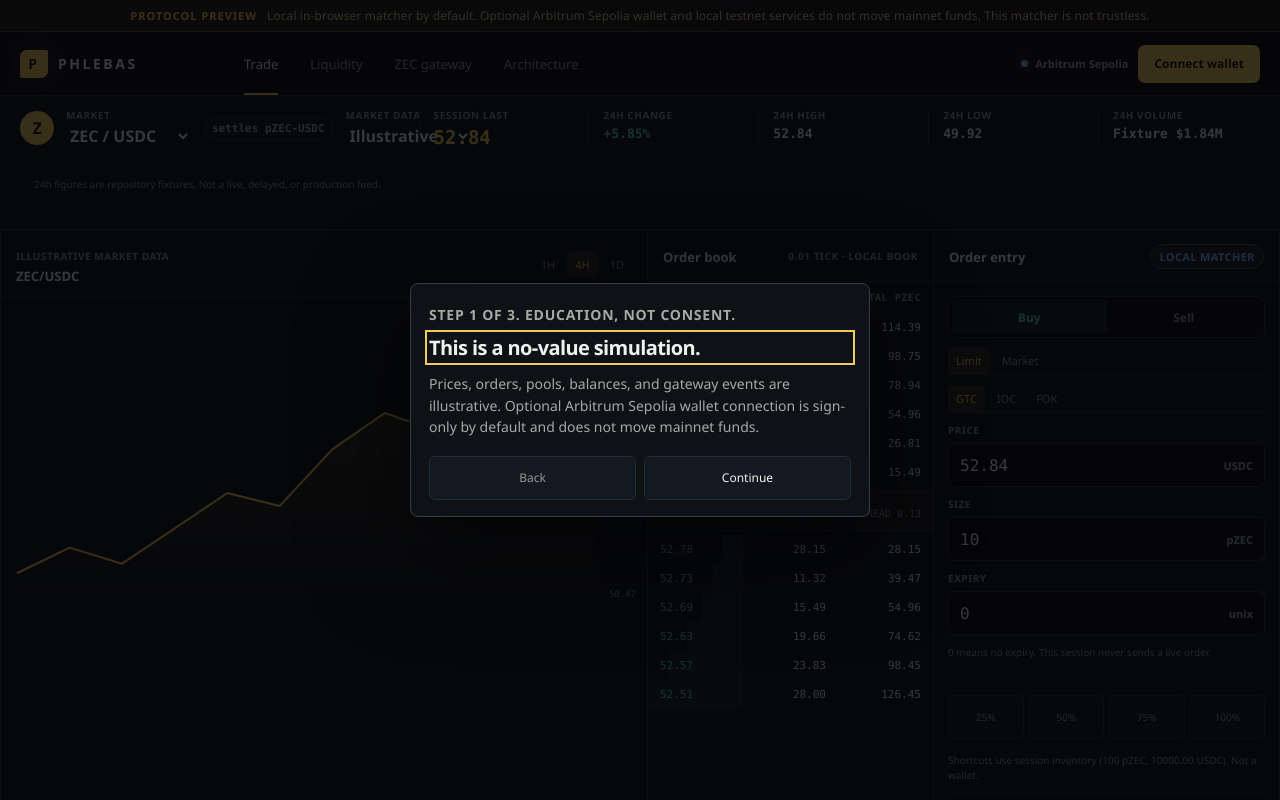
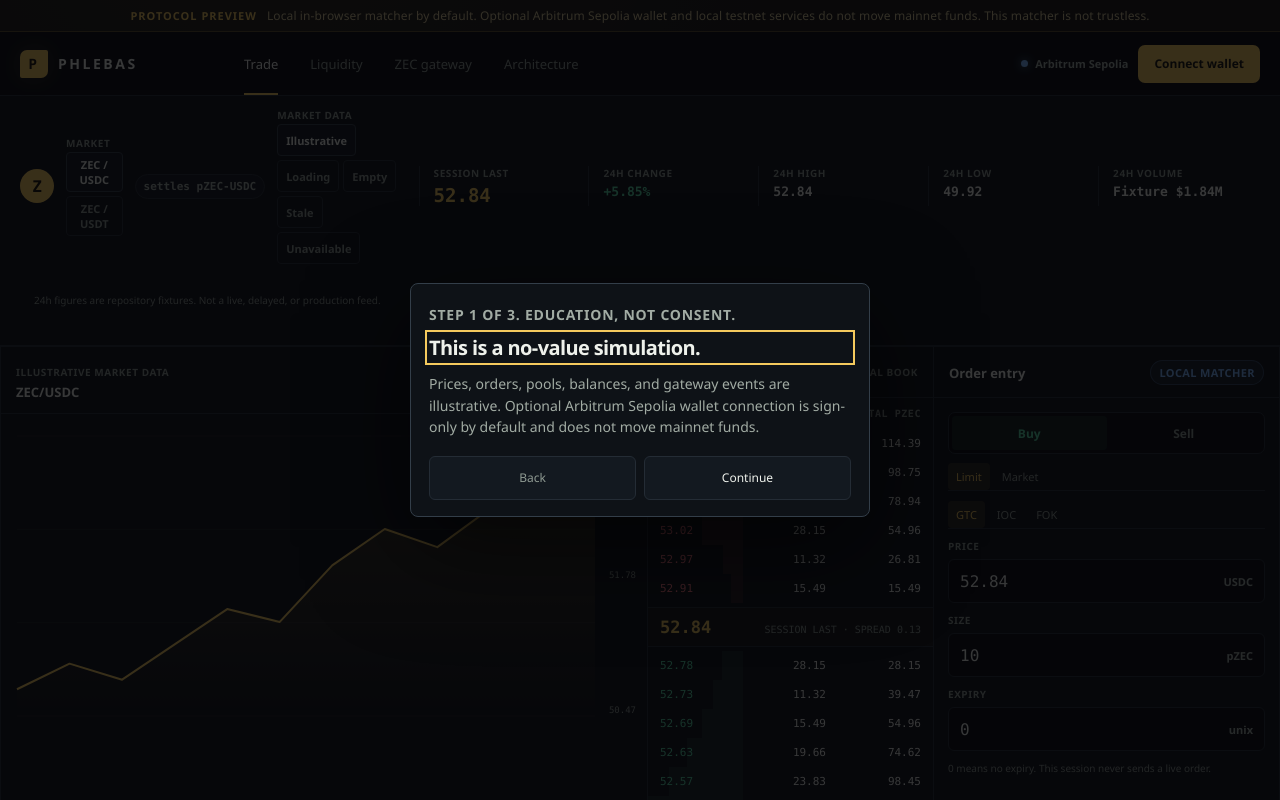
Before and after one commit to EauDoon/Phlebas, a Next.js app: page /trade in a window 1280 px wide. Shown: the top 800 px of the page. Built offline with nearby package versions, Linux system fonts and the light colour scheme.

Commit message:
feat: move market and feed selectors with arrows

```diff
--- a/src/components/liquidity-panel.tsx
+++ b/src/components/liquidity-panel.tsx
@@ -15,8 +15,15 @@ import {
   type PoolShares,
 } from "@/lib/lp";
 import { pools, type MarketId } from "@/lib/market-data";
+import {
+  FEED_STATUS_LABELS,
+  FEED_STATUSES,
+  nextFeedStatus,
+  ticketGate,
+  type FeedStatus,
+} from "@/lib/market-state";
 import { nextPoolId, POOL_IDS, type PoolId } from "@/lib/pool-ids";
-import { ticketGate, type FeedStatus } from "@/lib/market-state";
+import { interpretRovingKey } from "@/lib/roving-keys";
 import { parseAtomicUnits, formatAtomicUnits, PZEC_DECIMALS, QUOTE_DECIMALS } from "@/lib/units";
 
 import styles from "./terminal.module.css";
@@ -65,6 +72,8 @@ export function LiquidityPanel({
   const amountHelpId = useId();
   const amountErrorId = useId();
   const poolRefs = useRef<Partial<Record<PoolId, HTMLButtonElement | null>>>({});
+  const feedRefs = useRef<Partial<Record<FeedStatus, HTMLButtonElement | null>>>({});
+  const [feedFocusId, setFeedFocusId] = useState<FeedStatus>(feedStatus);
   const selectedPool = marketId === "ZEC/USDT" ? pools[1] : pools[0];
   const [amount, setAmount] = useState("10");
   const [poolState, setPoolState] = useState(initialPools);
@@ -151,6 +160,42 @@ export function LiquidityPanel({
 
   function selectPool(id: PoolId) {
     onMarketChange(id === "pZEC/USDT0" ? "ZEC/USDT" : "ZEC/USDC");
+  }
+
+  function selectFeed(id: FeedStatus) {
+    setReview(null);
+    setFeedFocusId(id);
+    onFeedChange(id);
+  }
+
+  function moveFeedFocus(next: FeedStatus) {
+    setFeedFocusId(next);
+    feedRefs.current[next]?.focus();
+  }
+
+  function onFeedKeyDown(event: KeyboardEvent<HTMLButtonElement>, id: FeedStatus) {
+    const action = interpretRovingKey(event.key);
+    if (!action) {
+      return;
+    }
+    event.preventDefault();
+    if (action === "next") {
+      moveFeedFocus(nextFeedStatus(id, 1));
+      return;
+    }
+    if (action === "prev") {
+      moveFeedFocus(nextFeedStatus(id, -1));
+      return;
+    }
+    if (action === "home") {
+      moveFeedFocus(FEED_STATUSES[0]);
+      return;
+    }
+    if (action === "end") {
+      moveFeedFocus(FEED_STATUSES[FEED_STATUSES.length - 1]);
+      return;
+    }
+    selectFeed(id);
   }
 
   function onPoolKeyDown(event: KeyboardEvent<HTMLButtonElement>, id: PoolId) {
@@ -324,25 +369,28 @@ export function LiquidityPanel({
           ))}
         </div>
 
-        <label className={styles.inputLabel}>
+        <div className={styles.inputLabel}>
           <span>Market data</span>
-          <div className={styles.inputShell}>
-            <select
-              value={feedStatus}
-              aria-label="Market data state"
-              onChange={(event) => {
-                setReview(null);
-                onFeedChange(event.target.value as FeedStatus);
-              }}
-            >
-              <option value="illustrative">Illustrative</option>
-              <option value="loading">Loading</option>
-              <option value="empty">Empty</option>
-              <option value="stale">Stale</option>
-              <option value="unavailable">Unavailable</option>
-            </select>
+          <div className={styles.selectorTabs} role="radiogroup" aria-label="Market data state">
+            {FEED_STATUSES.map((id) => (
+              <button
+                type="button"
+                key={id}
+                role="radio"
+                aria-checked={feedStatus === id}
+                tabIndex={feedFocusId === id ? 0 : -1}
+                className={feedStatus === id ? styles.selectorActive : undefined}
+                ref={(node) => {
+                  feedRefs.current[id] = node;
+                }}
+                onClick={() => selectFeed(id)}
+                onKeyDown={(event) => onFeedKeyDown(event, id)}
+              >
+                {FEED_STATUS_LABELS[id]}
+              </button>
+            ))}
           </div>
-        </label>
+        </div>
 
         {selectedPool.id === "pZEC/USDT0" && (
           <p className={styles.gateNotice}>Later listing gate. This is a preview. Listing stays blocked until issuer, legal, and security gates pass.</p>
@@ -354,7 +402,7 @@ export function LiquidityPanel({
             {" "}
             {gate.message}
             {" "}
-            <button type="button" className={styles.textButton} onClick={() => { setReview(null); onRetryFeed(); }}>
+            <button type="button" className={styles.textButton} onClick={() => { setReview(null); setFeedFocusId("illustrative"); onRetryFeed(); }}>
               Retry illustrative feed
             </button>
           </p>
--- a/src/components/terminal.module.css
+++ b/src/components/terminal.module.css
@@ -246,12 +246,14 @@
   gap: 12px;
 }
 
-.marketSelectorWrap label {
+.marketSelectorWrap label,
+.marketSelectorWrap > div {
   display: grid;
   gap: 2px;
 }
 
 .marketSelectorWrap label > span,
+.marketSelectorWrap > div > span,
 .marketStats dt,
 .eyebrow,
 .miniLabel,
@@ -277,6 +279,30 @@
   font-weight: 690;
 }
 
+.selectorTabs {
+  display: flex;
+  flex-wrap: wrap;
+  align-items: center;
+  gap: 4px;
+}
+
+.selectorTabs button {
+  min-height: 32px;
+  padding: 4px 8px;
+  border: 1px solid var(--border);
+  border-radius: 4px;
+  color: var(--text-muted);
+  background: transparent;
+  font-size: 11px;
+  font-weight: 650;
+}
+
+.selectorTabs .selectorActive {
+  color: var(--text);
+  border-color: var(--border-strong);
+  background: var(--surface-raised);
+}
+
 .settlementBadge {
   padding: 5px 8px;
   border: 1px solid var(--border);
@@ -1481,6 +1507,7 @@
   .nav button,
   .connectButton,
   .marketSelectorWrap select,
+  .selectorTabs button,
   .rangeTabs button,
   .orderTypes button,
   .segmented button,
--- a/src/components/trading-terminal.tsx
+++ b/src/components/trading-terminal.tsx
@@ -10,7 +10,15 @@ import { disconnectedWallet, type WalletState } from "@/lib/evm-wallet";
 
 import type { ChartRange, MarketId } from "@/lib/market-data";
 import { formatSignedChange, markets, pools, recentTrades } from "@/lib/market-data";
-import { feedSurface, type FeedStatus } from "@/lib/market-state";
+import { MARKET_ID_LABELS, MARKET_IDS, nextMarketId } from "@/lib/market-ids";
+import {
+  FEED_STATUS_LABELS,
+  FEED_STATUSES,
+  feedSurface,
+  nextFeedStatus,
+  type FeedStatus,
+} from "@/lib/market-state";
+import { interpretRovingKey } from "@/lib/roving-keys";
 import {
   nextTerminalView,
   TERMINAL_VIEW_LABELS,
@@ -92,7 +100,9 @@ export function TradingTerminal({
   const [view, setView] = useState<TerminalView>(initialView);
   const [viewFocusId, setViewFocusId] = useState<TerminalView>(initialView);
   const [marketId, setMarketId] = useState<MarketId>(initialMarket);
+  const [marketFocusId, setMarketFocusId] = useState<MarketId>(initialMarket);
   const [feedStatus, setFeedStatus] = useState<FeedStatus>(initialFeed);
+  const [feedFocusId, setFeedFocusId] = useState<FeedStatus>(initialFeed);
   const [range, setRange] = useState<ChartRange>("4H");
   const [books, setBooks] = useState(seedBooks);
   const [accounts, setAccounts] = useState(seedAccounts);
@@ -106,6 +116,8 @@ export function TradingTerminal({
   const nextFillId = useRef(1);
   const rangeRefs = useRef<Partial<Record<ChartRange, HTMLButtonElement | null>>>({});
   const viewRefs = useRef<Partial<Record<TerminalView, HTMLButtonElement | null>>>({});
+  const marketRefs = useRef<Partial<Record<MarketId, HTMLButtonElement | null>>>({});
+  const feedRefs = useRef<Partial<Record<FeedStatus, HTMLButtonElement | null>>>({});
   const market = markets[marketId];
   const book = books[marketId];
   const feed = feedSurface(feedStatus);
@@ -152,12 +164,74 @@ export function TradingTerminal({
 
   function selectMarket(nextMarket: MarketId) {
     setMarketId(nextMarket);
+    setMarketFocusId(nextMarket);
     router.replace(viewUrl(view, nextMarket, feedStatus), { scroll: false });
   }
 
   function selectFeed(nextFeed: FeedStatus) {
     setFeedStatus(nextFeed);
+    setFeedFocusId(nextFeed);
     router.replace(viewUrl(view, marketId, nextFeed), { scroll: false });
+  }
+
+  function moveMarketFocus(next: MarketId) {
+    setMarketFocusId(next);
+    marketRefs.current[next]?.focus();
+  }
+
+  function moveFeedFocus(next: FeedStatus) {
+    setFeedFocusId(next);
+    feedRefs.current[next]?.focus();
+  }
+
+  function onMarketKeyDown(event: KeyboardEvent<HTMLButtonElement>, id: MarketId) {
+    const action = interpretRovingKey(event.key);
+    if (!action) {
+      return;
+    }
+    event.preventDefault();
+    if (action === "next") {
+      moveMarketFocus(nextMarketId(id, 1));
+      return;
+    }
+    if (action === "prev") {
+      moveMarketFocus(nextMarketId(id, -1));
+      return;
+    }
+    if (action === "home") {
+      moveMarketFocus(MARKET_IDS[0]);
+      return;
+    }
+    if (action === "end") {
+      moveMarketFocus(MARKET_IDS[MARKET_IDS.length - 1]);
+      return;
+    }
+    selectMarket(id);
+  }
+
+  function onFeedKeyDown(event: KeyboardEvent<HTMLButtonElement>, id: FeedStatus) {
+    const action = interpretRovingKey(event.key);
+    if (!action) {
+      return;
+    }
+    event.preventDefault();
+    if (action === "next") {
+      moveFeedFocus(nextFeedStatus(id, 1));
+      return;
+    }
+    if (action === "prev") {
+      moveFeedFocus(nextFeedStatus(id, -1));
+      return;
+    }
+    if (action === "home") {
+      moveFeedFocus(FEED_STATUSES[0]);
+      return;
+    }
+    if (action === "end") {
+      moveFeedFocus(FEED_STATUSES[FEED_STATUSES.length - 1]);
+      return;
+    }
+    selectFeed(id);
   }
 
   function sweepExpired(sourceBook = book, sourceAccount = account) {
@@ -364,33 +438,52 @@ export function TradingTerminal({
             <section className={styles.marketBar} aria-label="Selected market summary">
               <div className={styles.marketSelectorWrap}>
                 <span className={styles.coinMark}>Z</span>
-                <label>
+                <div>
                   <span>Market</span>
-                  <select
-                    value={marketId}
-                    aria-label="Selected market"
-                    onChange={(event) => selectMarket(event.target.value as MarketId)}
-                  >
-                    <option value="ZEC/USDC">ZEC / USDC</option>
-                    <option value="ZEC/USDT">ZEC / USDT</option>
-                  </select>
-                </label>
+                  <div className={styles.selectorTabs} role="radiogroup" aria-label="Selected market">
+                    {MARKET_IDS.map((id) => (
+                      <button
+                        type="button"
+                        key={id}
+                        role="radio"
+                        aria-checked={marketId === id}
+                        tabIndex={marketFocusId === id ? 0 : -1}
+                        className={marketId === id ? styles.selectorActive : undefined}
+                        ref={(node) => {
+                          marketRefs.current[id] = node;
+                        }}
+                        onClick={() => selectMarket(id)}
+                        onKeyDown={(event) => onMarketKeyDown(event, id)}
+                      >
+                        {MARKET_ID_LABELS[id]}
+                      </button>
+                    ))}
+                  </div>
+                </div>
                 <span className={styles.settlementBadge}>settles {market.settlementPair}</span>
                 {marketId === "ZEC/USDT" && <span className={styles.gateBadge}>Later listing gate</span>}
-                <label>
+                <div>
                   <span>Market data</span>
-                  <select
-                    value={feedStatus}
-                    aria-label="Market data state"
-                    onChange={(event) => selectFeed(event.target.value as FeedStatus)}
-                  >
-                    <option value="illustrative">Illustrative</option>
-                    <option value="loading">Loading</option>
-                    <option value="empty">Empty</option>
-                    <option value="stale">Stale</option>
-                    <option value="unavailable">Unavailable</option>
-                  </select>
-                </label>
+                  <div className={styles.selectorTabs} role="radiogroup" aria-label="Market data state">
+                    {FEED_STATUSES.map((id) => (
+                      <button
+                        type="button"
+                        key={id}
+                        role="radio"
+                        aria-checked={feedStatus === id}
+                        tabIndex={feedFocusId === id ? 0 : -1}
+                        className={feedStatus === id ? styles.selectorActive : undefined}
+                        ref={(node) => {
+                          feedRefs.current[id] = node;
+                        }}
+                        onClick={() => selectFeed(id)}
+                        onKeyDown={(event) => onFeedKeyDown(event, id)}
+                      >
+                        {FEED_STATUS_LABELS[id]}
+                      </button>
+                    ))}
+                  </div>
+                </div>
               </div>
               <dl className={styles.marketStats}>
                 <div className={styles.priceStat}>
```
Also changed, not shown: 2 other files (tests, documents, lock files or other folders).
